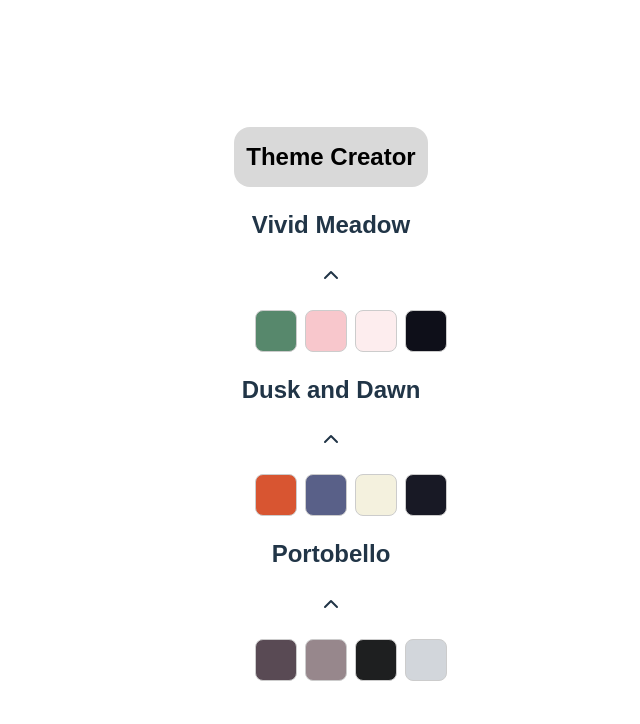
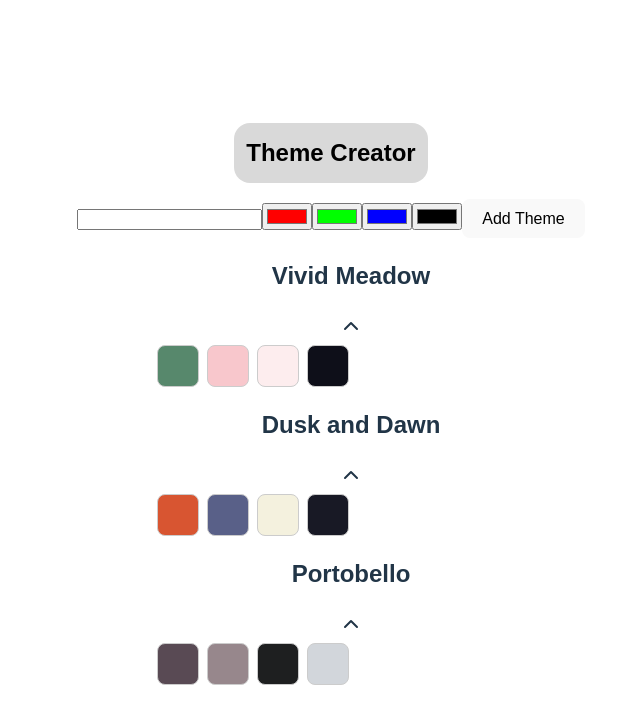
Before and after one commit to johannaheha/ThemeCreatorApp, a React (Vite) app: page / in a window 1280 px wide. Shown: the top 724 px of the page, without its empty margins (309-949 px from the left). Built offline with nearby package versions, Linux system fonts and the light colour scheme.

Commit message:
SolTask3

```diff
--- a/src/App.jsx
+++ b/src/App.jsx
@@ -16,20 +16,39 @@
 // Übergibt das Theme-Objekt als Prop an Theme.jsx
 // Die Theme-Komponente ist zuständig für Anzeige und Umschaltung (Preview ↔ Detail)
 
+// TASK3
+// Create a React component for the theme form. --> themeForm.jsx
+// Design the form layout with appropriate input fields for title and colors. -->Textfeld+4Farbfelder
+// Use uncontrolled inputs and give the input fields a defaultValue. --> defaultValue kein useState
+// Make the name input required. --> required im input-text-feld!
+// Inside App.js, create a new state called themes --> const [themes, setThemes] = useState(...)
+// and paste the themes from the db.js as the initial value. --> import { themes as initialThemes }
+// Create a function called handleAddTheme with a newTheme parameter which adds it at the top of the theme array state.
+// pass the handleAddTheme function to the theme form component. --> <ThemeForm handleAddTheme={handleAddTheme} />
+// Test the form to ensure it successfully adds themes with titles and colors.
+
+import { useState } from "react";
+import { themes as initialThemes } from "./db";
+import ThemeForm from "./ThemeForm";
+import Theme from "./Theme";
 import "./App.css";
-import ColorCard from "./ColorCard";
-import { themes } from "./db";
-import Theme from "./Theme";
 
-function App() {
+export default function App() {
+  const [themes, setThemes] = useState(initialThemes);
+
+  function handleAddTheme(newTheme) {
+    setThemes([newTheme, ...themes]);
+  }
+
   return (
     <>
       <header>Theme Creator</header>
-      {themes.map((theme) => (
-        <Theme key={theme.id} theme={theme} />
-      ))}
+      <ThemeForm handleAddTheme={handleAddTheme} />
+      <ul>
+        {themes.map((theme) => (
+          <Theme key={theme.id} theme={theme} />
+        ))}
+      </ul>
     </>
   );
 }
-
-export default App;
--- /dev/null
+++ b/src/ThemeForm.jsx
@@ -0,0 +1,40 @@
+// TASK3
+// Create a React component for the theme form. --> themeForm.jsx
+// Design the form layout with appropriate input fields for title and colors. -->Textfeld+4Farbfelder
+// Use uncontrolled inputs and give the input fields a defaultValue. --> defaultValue kein useState
+// Make the name input required. --> required im input-text-feld!
+// Inside App.js, create a new state called themes --> const [themes, setThemes] = useState(...)
+// and paste the themes from the db.js as the initial value. --> import { themes as initialThemes }
+// Create a function called handleAddTheme with a newTheme parameter which adds it at the top of the theme array state.
+// pass the handleAddTheme function to the theme form component. --> <ThemeForm handleAddTheme={handleAddTheme} />
+// Test the form to ensure it successfully adds themes with titles and colors.
+
+export default function ThemeForm({ handleAddTheme }) {
+  function handleSubmit(event) {
+    event.preventDefault();
+    const form = event.target;
+    const randomID = crypto.randomUUID();
+    const newTheme = {
+      id: randomID,
+      name: form.title.value,
+      colors: [
+        { role: "primary", value: form.primary.value },
+        { role: "secondary", value: form.secondary.value },
+        { role: "surface", value: form.surface.value },
+        { role: "surface-on", value: form.surfaceOn.value },
+      ],
+    };
+    handleAddTheme(newTheme);
+    form.reset();
+  }
+  return (
+    <form onSubmit={handleSubmit}>
+      <input name="title" type="text" defaultValue="" required />
+      <input name="primary" type="color" defaultValue="#ff0000" />
+      <input name="secondary" type="color" defaultValue="#00ff00" />
+      <input name="surface" type="color" defaultValue="#0000ff" />
+      <input name="surfaceOn" type="color" defaultValue="#000000" />
+      <button type="submit">Add Theme</button>
+    </form>
+  );
+}
```
